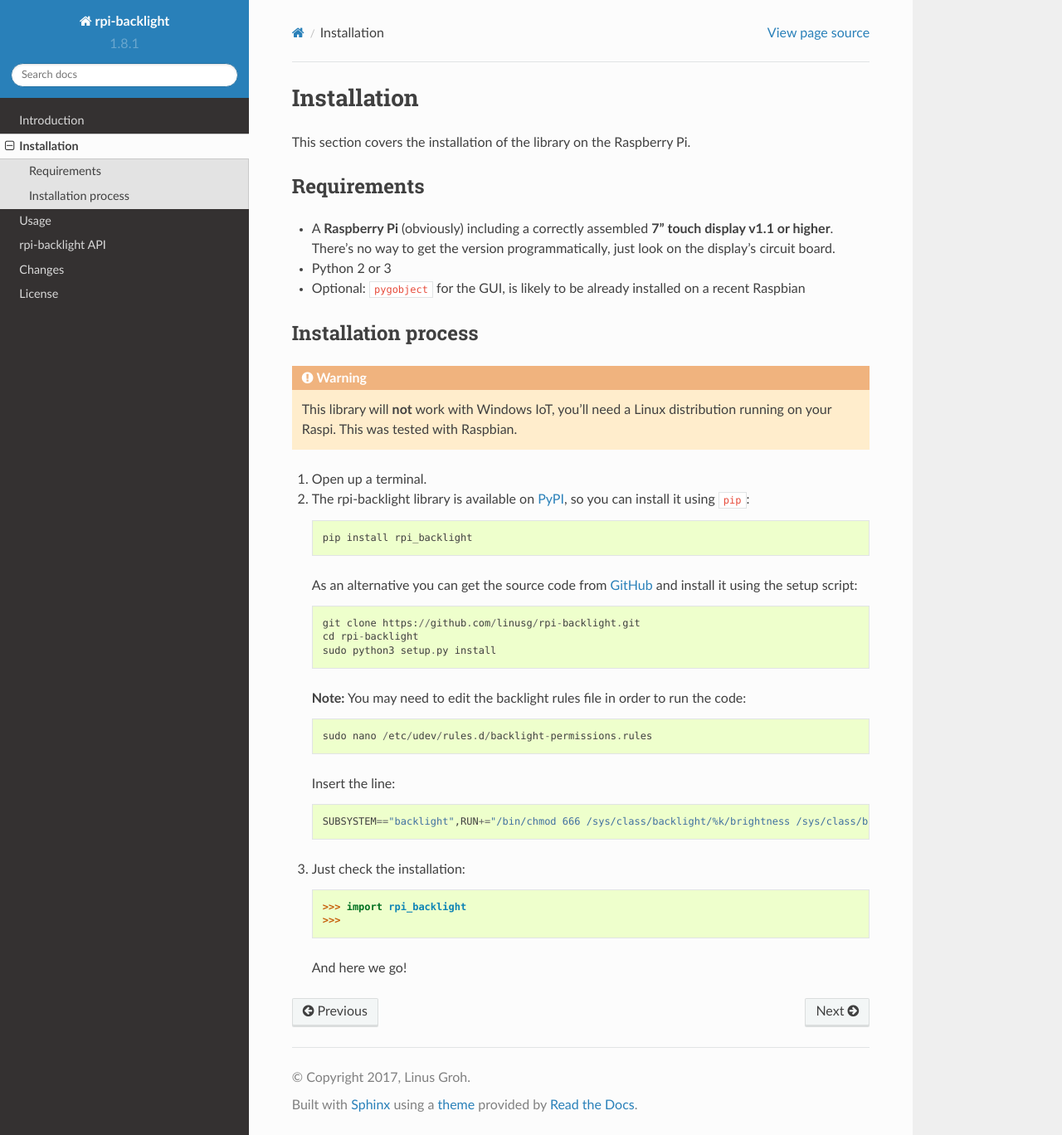
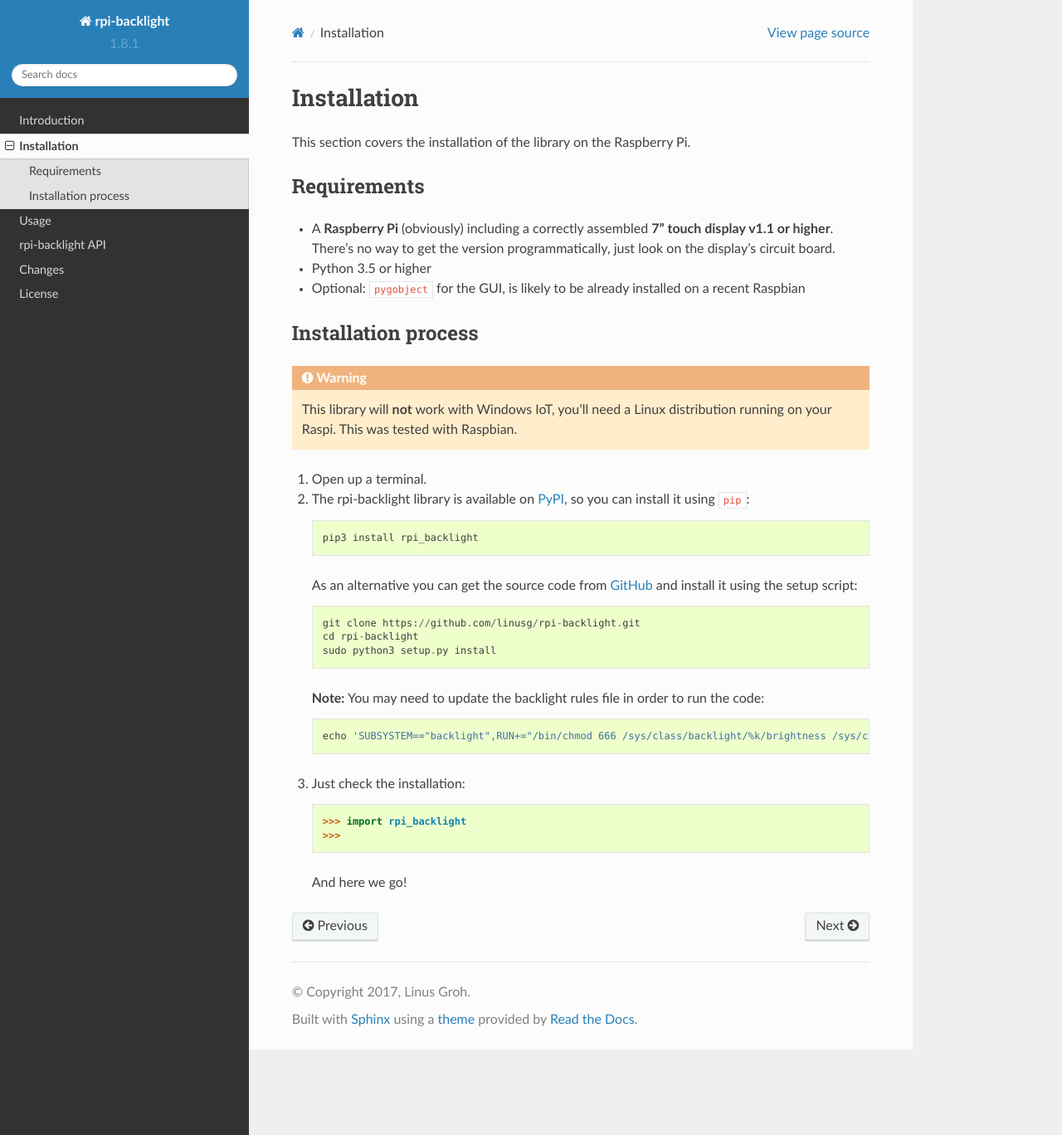
Before and after one commit to linusg/rpi-backlight, a Sphinx documentation site: the page built from docs/installation.rst, in a window 1280 px wide and 1368 px high. Shown: the whole window at 83% size. Built offline with Sphinx 7.4.7 and the Read the Docs theme 2.0.0, drawn with Linux system fonts in a browser that asks for light colours.

Commit message:
Update installation instructions in docs

```diff
--- a/docs/installation.rst
+++ b/docs/installation.rst
@@ -11,7 +11,7 @@
 - A **Raspberry Pi** (obviously) including a correctly assembled **7" touch
   display v1.1 or higher**. There's no way to get the version programmatically,
   just look on the display's circuit board.
-- Python 2 or 3
+- Python 3.5 or higher
 - Optional: ``pygobject`` for the GUI, is likely to be already installed on a
   recent Raspbian
 
@@ -27,7 +27,7 @@
 #. The rpi-backlight library is available on PyPI_, so you can install it
    using ``pip``::
 
-    pip install rpi_backlight
+    pip3 install rpi_backlight
 
    As an alternative you can get the source code from GitHub_ and install it
    using the setup script::
@@ -36,13 +36,9 @@
     cd rpi-backlight
     sudo python3 setup.py install
 
-   **Note:** You may need to edit the backlight rules file in order to run the code::
+   **Note:** You may need to update the backlight rules file in order to run the code::
 
-    sudo nano /etc/udev/rules.d/backlight-permissions.rules
-
-   Insert the line::
-
-    SUBSYSTEM=="backlight",RUN+="/bin/chmod 666 /sys/class/backlight/%k/brightness /sys/class/backlight/%k/bl_power"
+    echo 'SUBSYSTEM=="backlight",RUN+="/bin/chmod 666 /sys/class/backlight/%k/brightness /sys/class/backlight/%k/bl_power"' | sudo tee -a /etc/udev/rules.d/backlight-permissions.rules
 
 #. Just check the installation::
 
```
